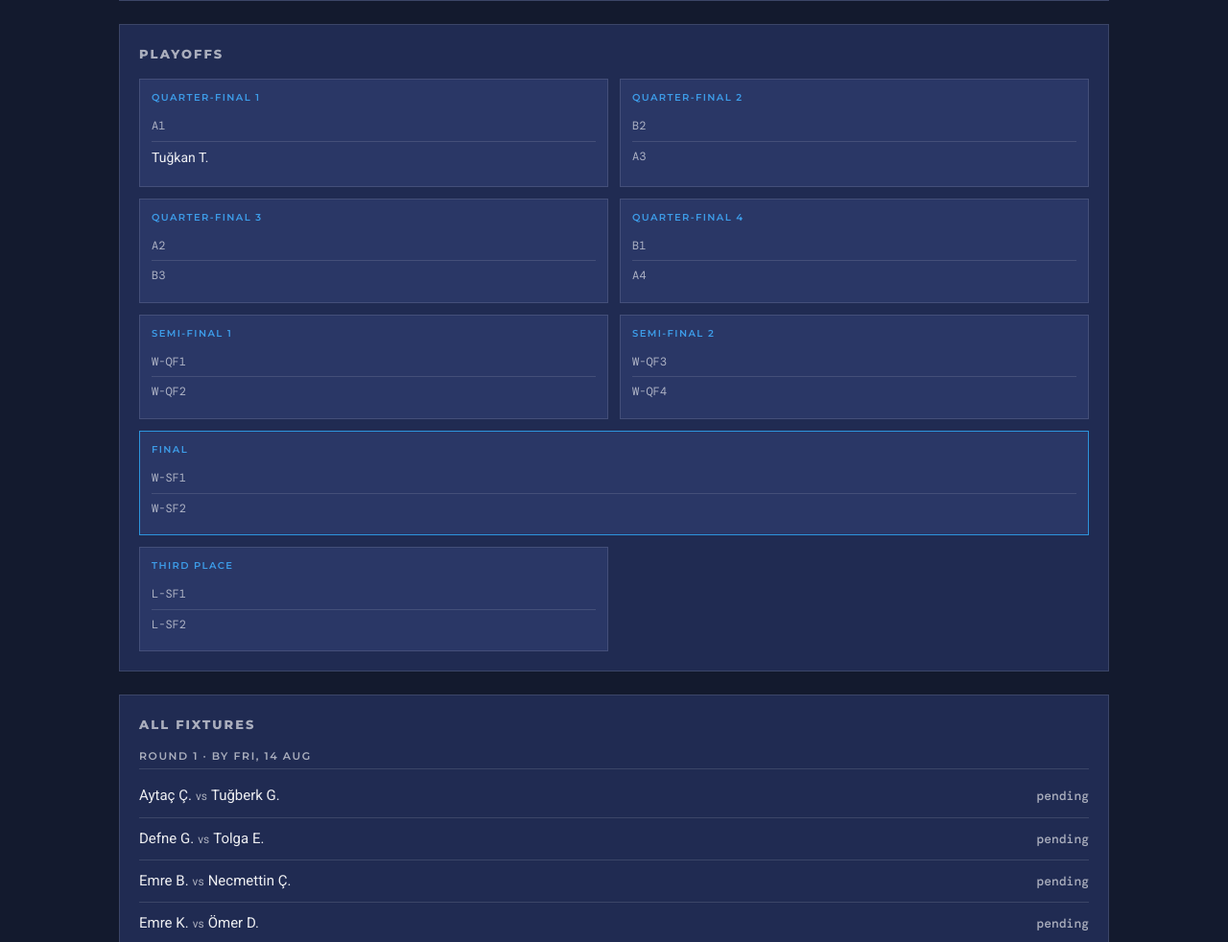
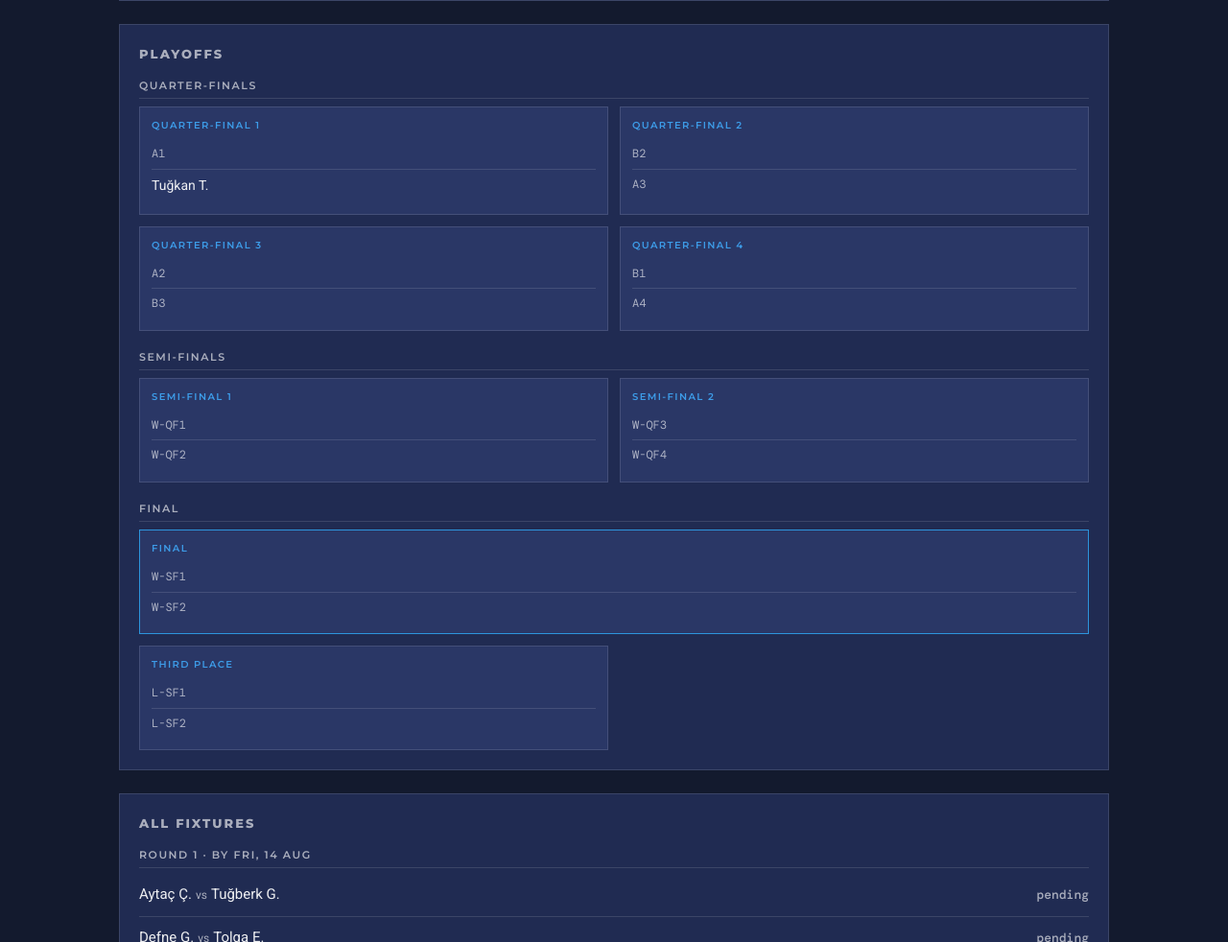
Before and after one commit to mirzasahinkaya-efs/masa-tenisi-ligi, a website with bundled scripts: page index.html in a window 1280 px wide. Shown: the part 982-1964 px from the top of the page at 96% size. Built offline with nearby package versions, Linux system fonts and the light colour scheme; files whose address does not match are found by name.

Commit message:
Render the bracket by phase

```diff
--- a/app.js
+++ b/app.js
@@ -154,27 +154,36 @@ function renderCurrentRound() {
 }
 
 function bracketSlot(playerId, placeholder, games, isWinner) {
+  const placeholderText = placeholder.startsWith('@') ? 'CEO' : placeholder;
   const label = playerId
     ? `<span class="${isWinner ? 'slot--winner' : ''}">${esc(nameOf.get(playerId))}</span>`
-    : `<span class="slot--empty">${esc(placeholder)}</span>`;
+    : `<span class="slot--empty">${esc(placeholderText)}</span>`;
   const score = games === null ? '' : `<span class="slot__games">${games}</span>`;
   return `<div class="slot">${label}${score}</div>`;
 }
 
 function renderBracket() {
   const bracket = resolveBracket(tables, allFixtures, league.results);
+  const phases = [...new Set(bracket.map((match) => match.phase))];
 
-  document.getElementById('bracket').innerHTML = bracket.map((match) => {
+  document.getElementById('bracket').innerHTML = phases.map((phase) => {
+    const matches = bracket.filter((match) => match.phase === phase);
+    return `
+      <div class="bracket-phase">
+        <h4>${esc(phase)}</h4>
+        <div class="bracket-phase__matches">
+          ${matches.map((match) => {
             const { result } = match;
             const p1Won = result ? result.p1Games > result.p2Games : false;
             const p2Won = result ? result.p2Games > result.p1Games : false;
-    const isFinal = match.id === 'FINAL';
-
             return `
-      <div class="bracket-match ${isFinal ? 'bracket-match--final' : ''}">
+              <div class="bracket-match ${match.id === 'FINAL' ? 'bracket-match--final' : ''}">
                 <div class="bracket-match__label">${esc(match.label)}</div>
                 ${bracketSlot(match.p1, match.slotP1, result ? result.p1Games : null, p1Won)}
                 ${bracketSlot(match.p2, match.slotP2, result ? result.p2Games : null, p2Won)}
+              </div>`;
+          }).join('')}
+        </div>
       </div>`;
   }).join('');
 }
--- a/style.css
+++ b/style.css
@@ -154,7 +154,13 @@ main > section { scroll-margin-top: 56px; }
 .score { font: 500 13px 'DM Mono', monospace; color: var(--green); }
 .score.pending { color: var(--label); }
 
-.bracket { display: grid; gap: 12px; grid-template-columns: repeat(2, 1fr); }
+.bracket { display: grid; gap: 20px; }
+.bracket-phase h4 {
+  font: 600 11px 'Montserrat', sans-serif; letter-spacing: .14em;
+  text-transform: uppercase; color: var(--label);
+  margin: 0 0 8px; padding-bottom: 6px; border-bottom: 1px solid var(--border);
+}
+.bracket-phase__matches { display: grid; gap: 12px; grid-template-columns: repeat(2, 1fr); }
 .bracket-match { border: 1px solid var(--border); background: var(--surface-2); padding: 12px; }
 .bracket-match__label {
   font: 600 10px 'Montserrat', sans-serif; letter-spacing: .14em;
@@ -178,7 +184,7 @@ main > section { scroll-margin-top: 56px; }
 }
 
 @media (max-width: 720px) {
-  .groups, .bracket { grid-template-columns: 1fr; }
+  .groups, .bracket-phase__matches { grid-template-columns: 1fr; }
   .masthead { padding: 28px 16px 16px; }
   .sectionnav { padding: 0 16px; }
   .season-strip { gap: 1px; }
```
Also changed, not shown: README.md. Lines whose indentation alone changed are shown as unchanged.
